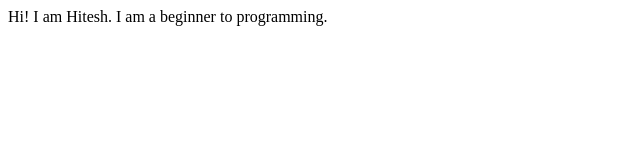
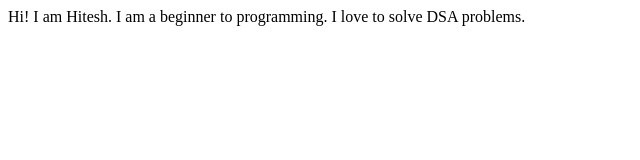
Before and after one commit to hitesh-98/portfolio, a plain HTML site: page index.html in a window 1280 px wide. Shown: the whole page, without its empty margins (0-640 px from the left). Drawn offline with Linux system fonts and the light colour scheme.

Commit message:
update: index.html
added personal interests

```diff
--- a/index.html
+++ b/index.html
@@ -9,5 +9,7 @@
 <body>
     Hi! I am Hitesh.
     I am a beginner to programming.
+
+    I love to solve DSA problems.
 </body>
 </html>
```
